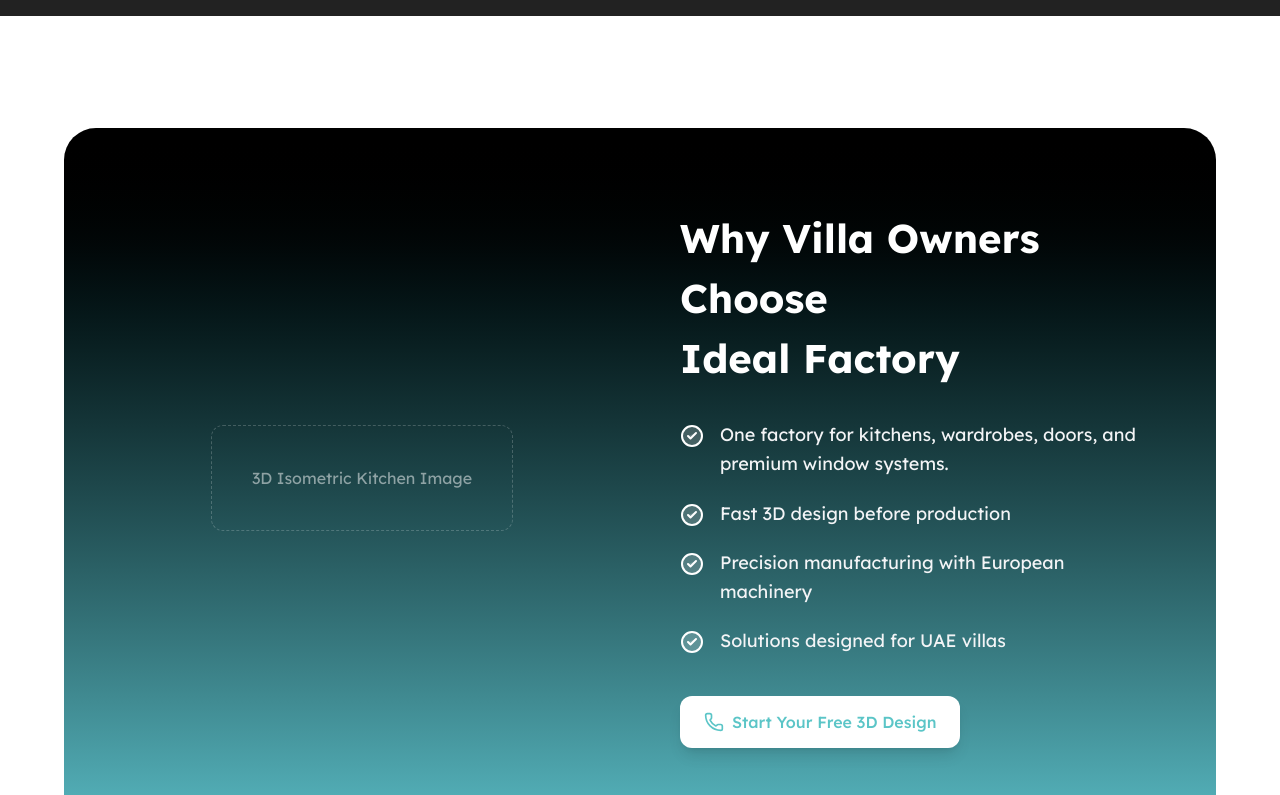
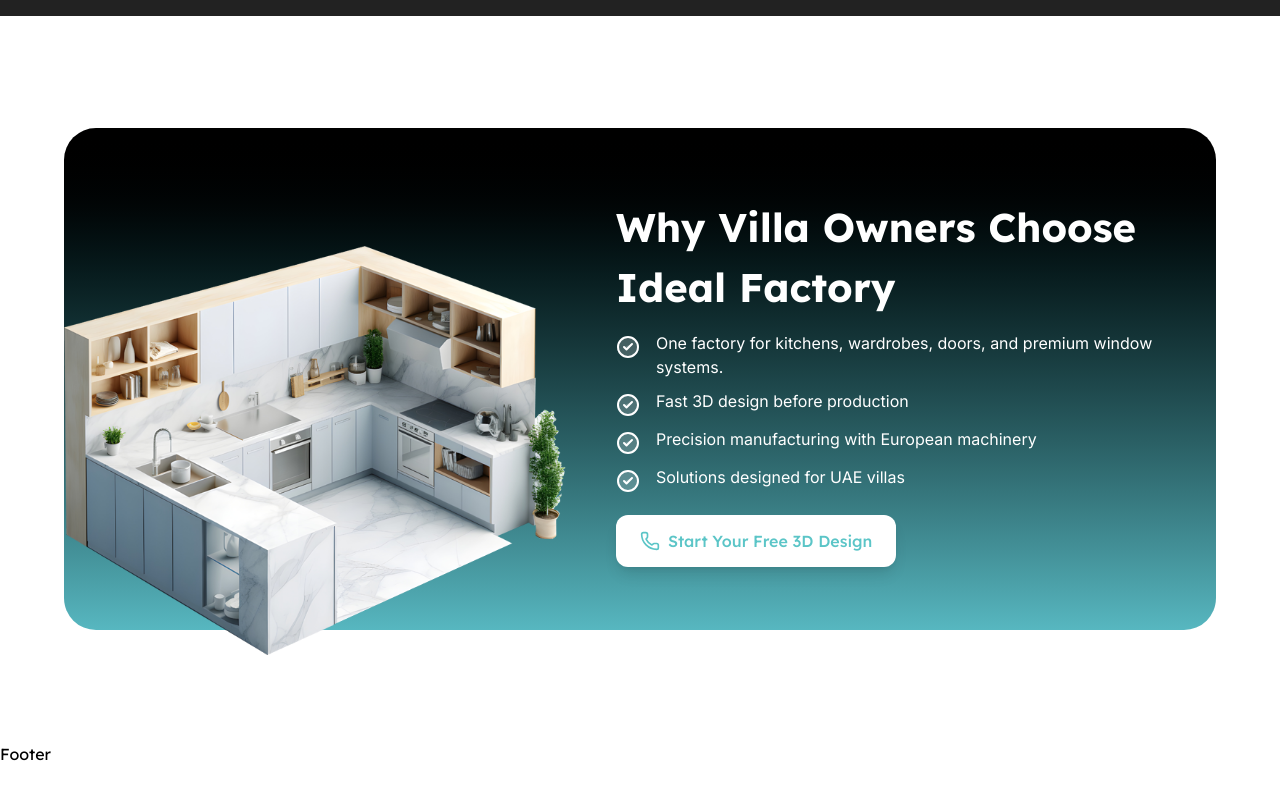
Before and after one commit to sreejith97/ideal-home-ui, a Next.js app: page / in a window 1280 px wide. Shown: the part 6000-6795 px from the top of the page. After the commit the page ends 6766 px from the top, so only its background shows below. Built offline with nearby package versions, Linux system fonts and the light colour scheme.

Commit message:
feat: completed the WhyToChoose section for large screen

```diff
--- a/src/components/layout/WhyChoose.tsx
+++ b/src/components/layout/WhyChoose.tsx
@@ -1,4 +1,5 @@
 import { CheckCircle2, Phone } from "lucide-react";
+import Image from "next/image";
 
 const WhyChoose = () => {
   const benefits = [
@@ -10,32 +11,33 @@ const WhyChoose = () => {
 
   return (
     <section className="bg-white py-[100px] lg:py-28">
-      <div className="mx-auto max-w-6xl rounded-[2rem] bg-gradient-to-t from-primary to-black px-6 py-12 sm:px-8 sm:py-16 lg:px-[60px] lg:py-[80px] text-white">
-        <div className="grid grid-cols-1 lg:grid-cols-2 gap-12 lg:gap-20 items-center">
-          <div className="flex justify-center lg:justify-start w-full">
-            <div className="relative w-full max-w-[500px] aspect-[4/3] flex items-center justify-center">
-              <span className="text-white/50 border border-white/20 p-10 rounded-xl border-dashed">
-                3D Isometric Kitchen Image
-              </span>
-              {/* If using Next.js Image:
-                 <Image src="/path-to-image.png" alt="3D Kitchen" fill className="object-contain" />
-              */}
+      <div className="mx-auto max-w-6xl rounded-[2rem] bg-gradient-to-t from-primary to-black text-white  ">
+        <div className="flex flex-row items-center justify-center gap-x-[50px]">
+          <div className="relative h-[363px] w-[560px] overflow-visible">
+            <div className="">
+              <Image
+                src="/assets/chooseIdealFactory.png"
+                alt="3D Kitchen"
+                width={560}
+                height={452}
+                className="absolute top-12 left-0 w-full max-w-[560px]"
+              />
             </div>
           </div>
 
-          <div className="flex flex-col gap-8">
-            <h2 className="font-bold text-[30px] sm:text-[34px] md:text-[40px] lg:text-[40px] leading-[150%] align-middle">
+          <div className="flex flex-col gap-y-3.5 pt-[69px] pr-[55px] pb-[63px]">
+            <h2 className="font-bold text-[30px] sm:text-[34px] md:text-[38px] lg:text-[40px] leading-[150%]  align-middle">
               Why Villa Owners Choose <br className="hidden md:block" />
               Ideal Factory
             </h2>
 
-            <ul className="flex flex-col gap-5">
+            <ul className="flex flex-col gap-2.5">
               {benefits.map((text, index) => (
                 <li key={index} className="flex items-start gap-4">
                   <div className="flex-shrink-0 mt-1">
                     <CheckCircle2 className="w-6 h-6 text-white fill-white/20" />
                   </div>
-                  <p className="text-base md:text-lg text-gray-100 leading-relaxed">
+                  <p className="font-inter font-normal text-[14px] sm:text-[15px] md:text-[16px] lg:text-[16px] leading-[150%] tracking-normal">
                     {text}
                   </p>
                 </li>
```
